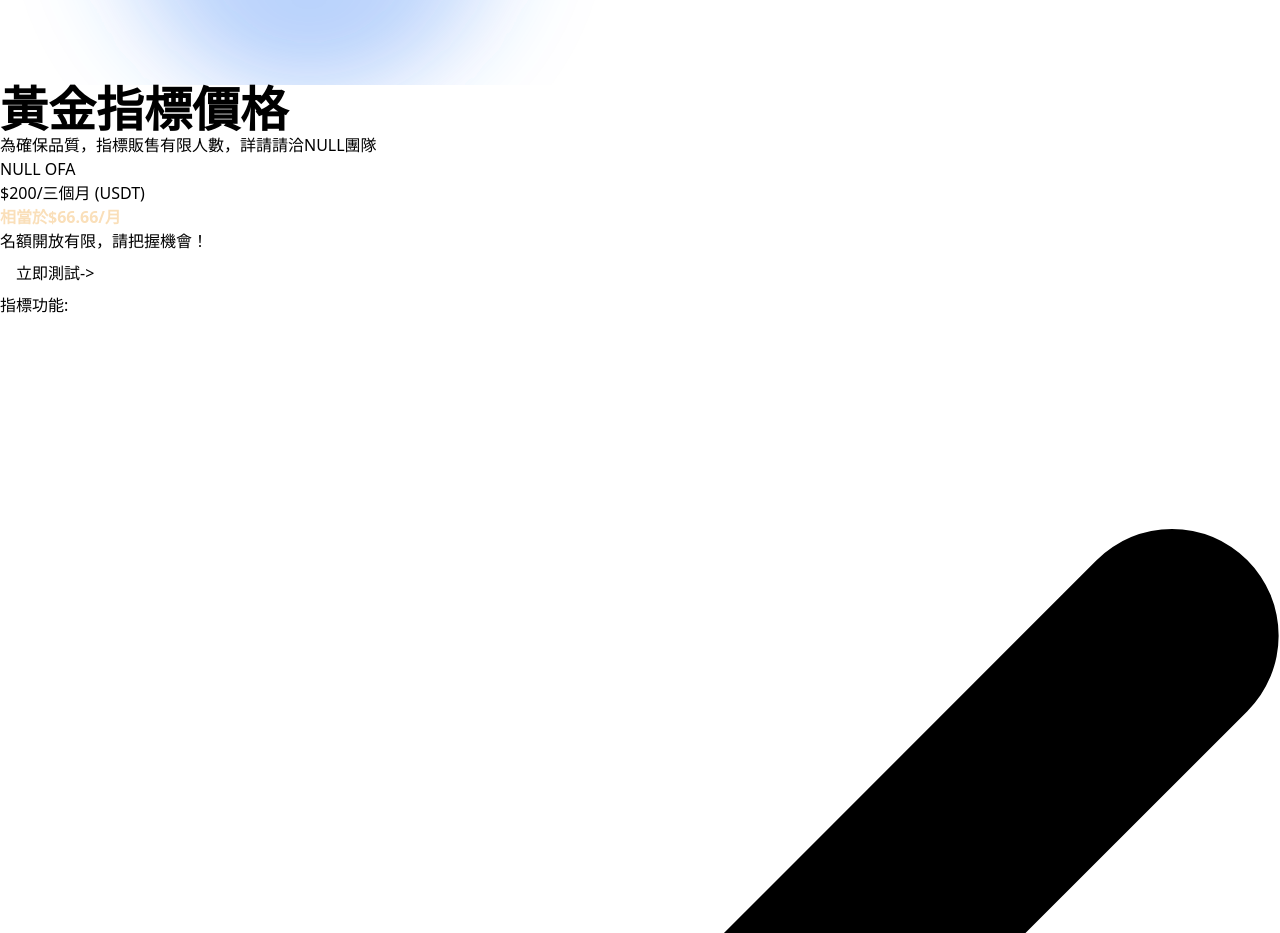
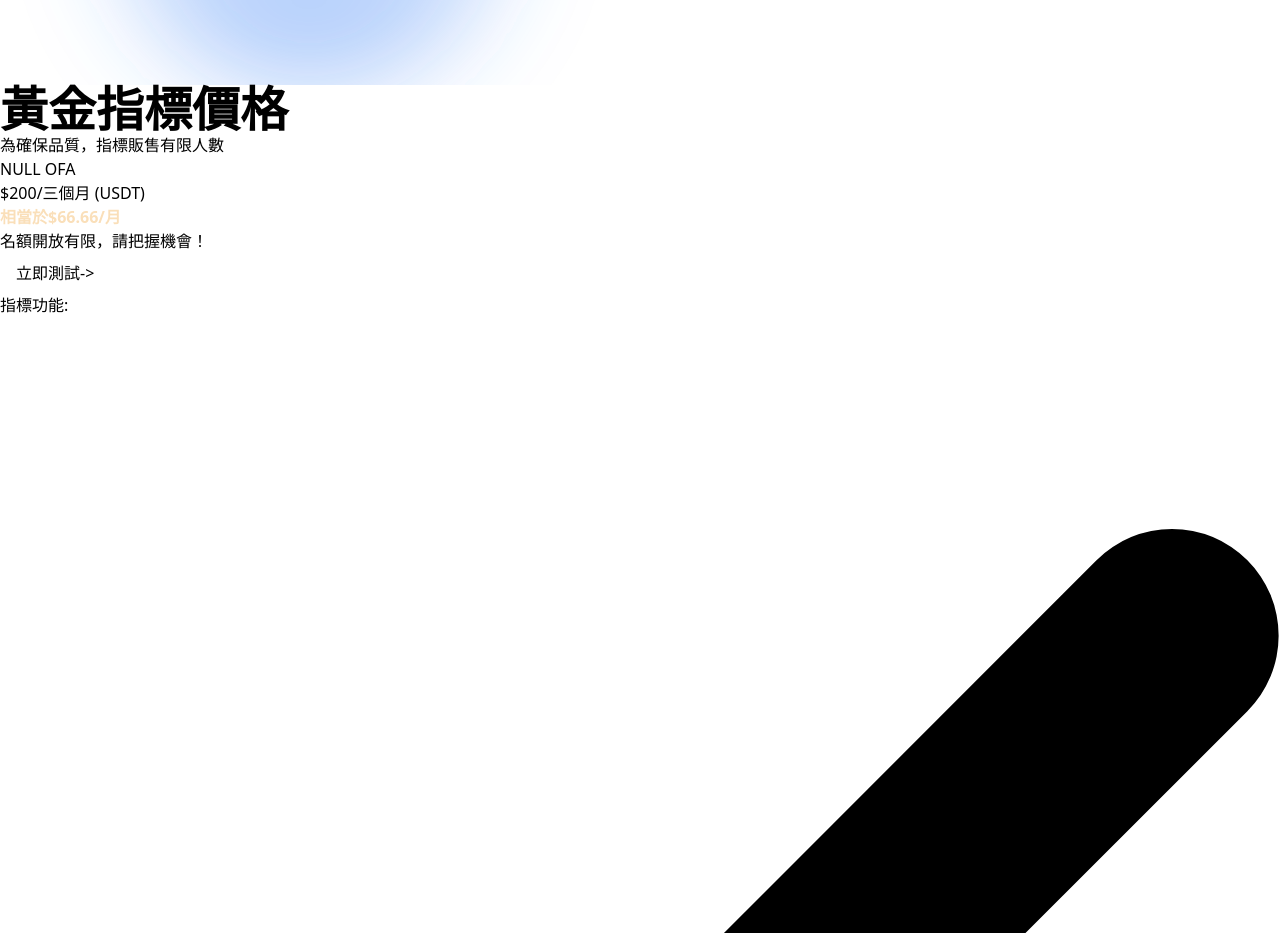
Before and after one commit to vincenthuang113/NULL, a React (Vite) app: page / in a window 1280 px wide. Shown: the part 7880-8813 px from the top of the page. Built offline with nearby package versions, Linux system fonts and the light colour scheme.

Commit message:
pricing edit

```diff
--- a/src/partials/Pricing.jsx
+++ b/src/partials/Pricing.jsx
@@ -17,7 +17,7 @@ function Pricing() {
             <h2 className="h2 font-uncut-sans mb-4">黃金指標價格</h2>
             <div className="max-w-2xl mx-auto">
               <p className="text-xl text-gray-400">
-                為確保品質，指標販售有限人數，詳請請洽NULL團隊
+                為確保品質，指標販售有限人數
               </p>
             </div>
           </div>
```
